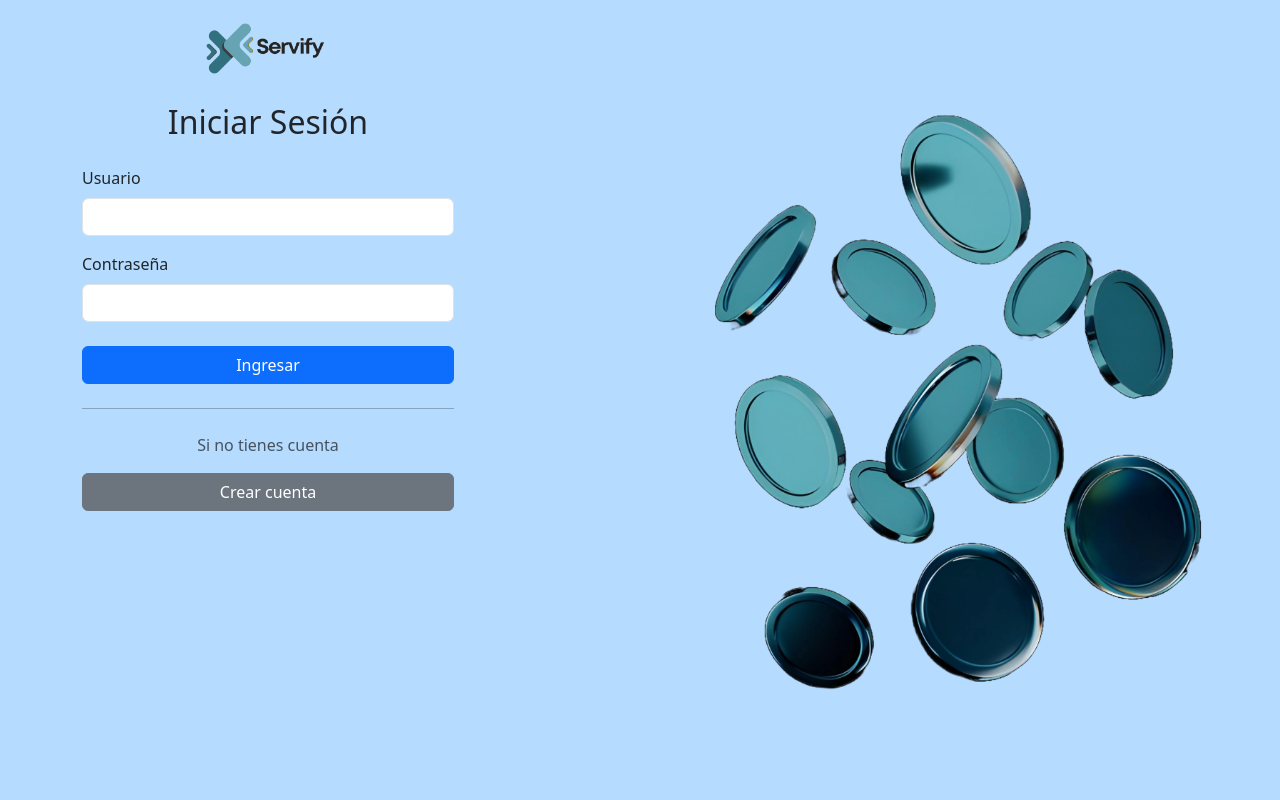
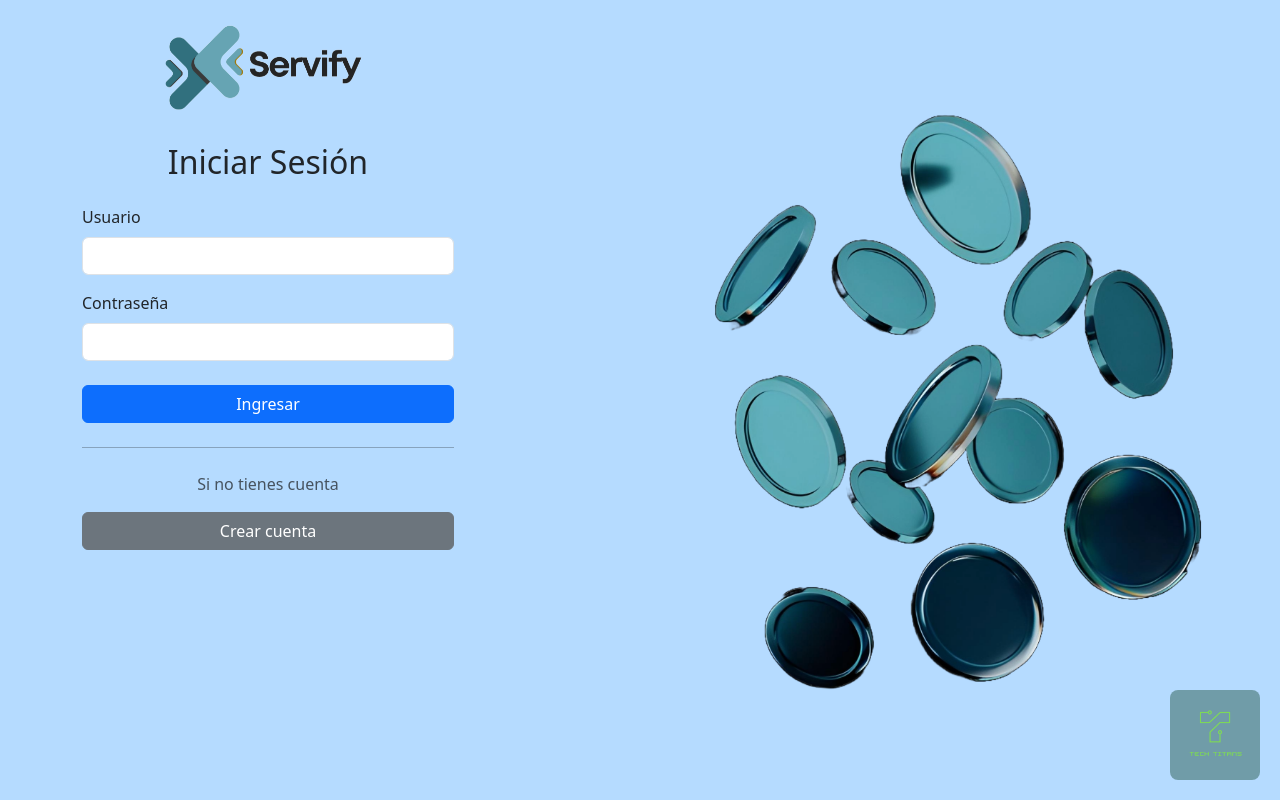
Before and after one commit to TinchoARS/FrontServices, a React (Vite) app: page /login in a window 1280 px wide. Built offline with nearby package versions, Linux system fonts and the light colour scheme; no server answers.

Commit message:
Add company logo
Company logo

```diff
--- a/src/Layout.jsx
+++ b/src/Layout.jsx
@@ -3,11 +3,14 @@ import { AuthProvider } from "./contexts/AuthContext"
 import './styles/mainContent.css'
 import './styles/SideBar.css'
 import { SideBar } from "./components/layout/SideBar"
+import { FloatingLogo } from "./components/layout/FloatingLogo"
 
 export const Layout = () => {
   const location = useLocation();
   const hideNavbarPaths = ['/login', '/register'];
+  const hideLogoPaths = ['/profile'];
   const shouldShowNavbar = !hideNavbarPaths.includes(location.pathname);
+  const shouldShowLogo = !hideLogoPaths.includes(location.pathname);
 
   return (
     <AuthProvider>
@@ -17,6 +20,7 @@ export const Layout = () => {
           <div className={`main-content ${!shouldShowNavbar ? 'without-sidebar' : ''}`}>
             <Outlet />
           </div>
+          {shouldShowLogo && <FloatingLogo />}
         </div>
       </div>
     </AuthProvider>
--- a/src/components/Auth/Login.jsx
+++ b/src/components/Auth/Login.jsx
@@ -47,7 +47,7 @@ export const Login = () => {
             <div className="row-left">
                 <div className="col-12 col-md-4">
                     <div className="text-center mb-4">
-                        <img src={logo} alt="logo Servify" className="img-fluid" style={{ maxWidth: '150px' }} />
+                        <img src={logo} alt="logo Servify" className="img-fluid" style={{ maxWidth: '250px' }} />
                     </div>
                     <h2 className="text-center mb-4">Iniciar Sesión</h2>
                     <form onSubmit={handleSubmit}>
--- /dev/null
+++ b/src/components/layout/FloatingLogo.jsx
@@ -0,0 +1,25 @@
+import logo from '../../assets/TECH TITANS.png'
+
+export const FloatingLogo = () => {
+  return (
+    <div style={{
+      position: 'fixed',
+      bottom: '20px',
+      right: '20px',
+      zIndex: 1000,
+      padding: '10px',
+      backgroundColor: 'rgba(11, 64, 38, 0.4)',
+      borderRadius: '8px'
+    }}>
+      <img
+        src={logo}
+        alt="Logo TechTitans"
+        style={{
+          width: '70px',
+          height: '70px',
+          objectFit: 'contain'
+        }}
+      />
+    </div>
+  )
+}
```
Also changed, not shown: src/assets/TECH TITANS.png (added).
